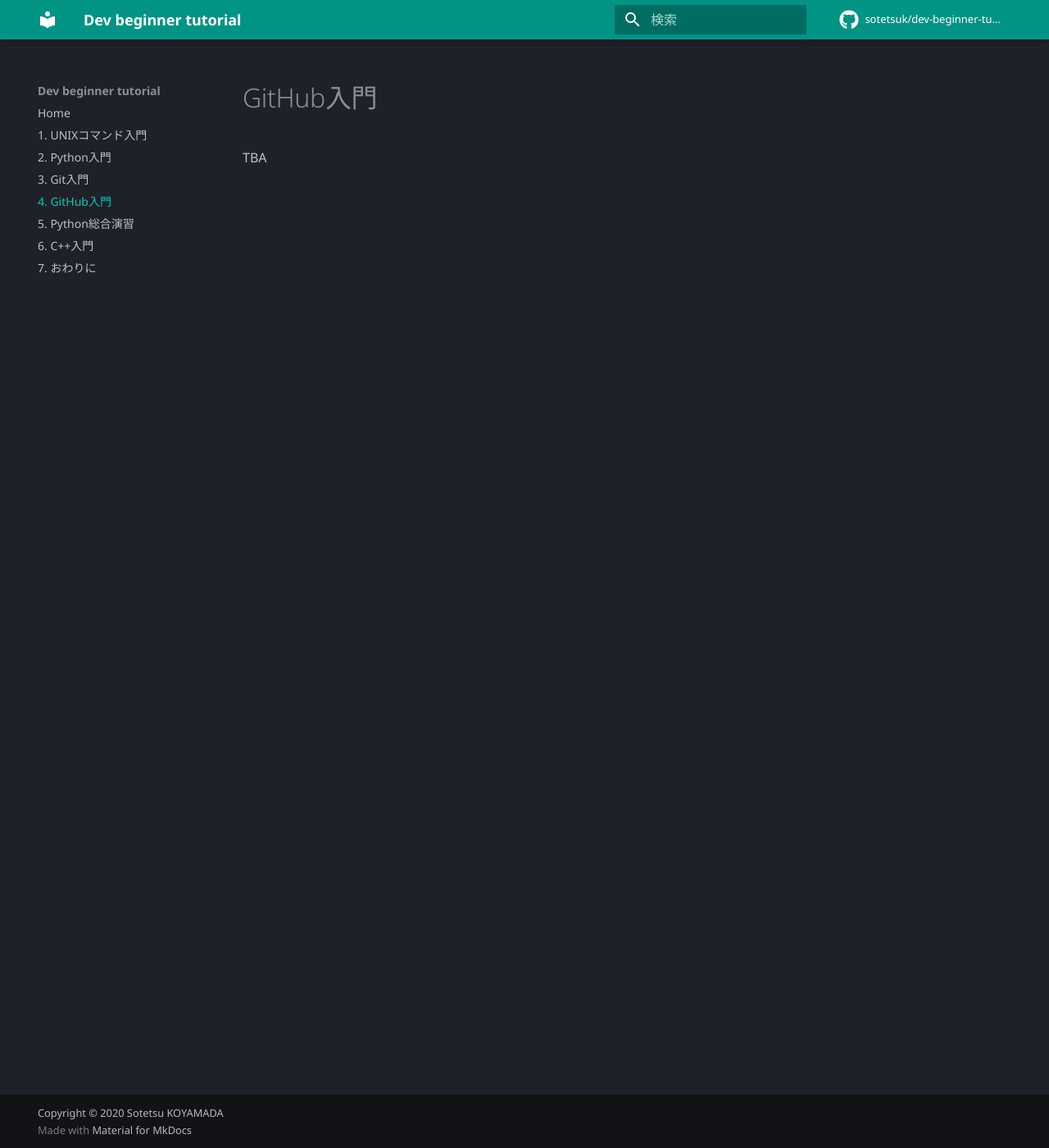
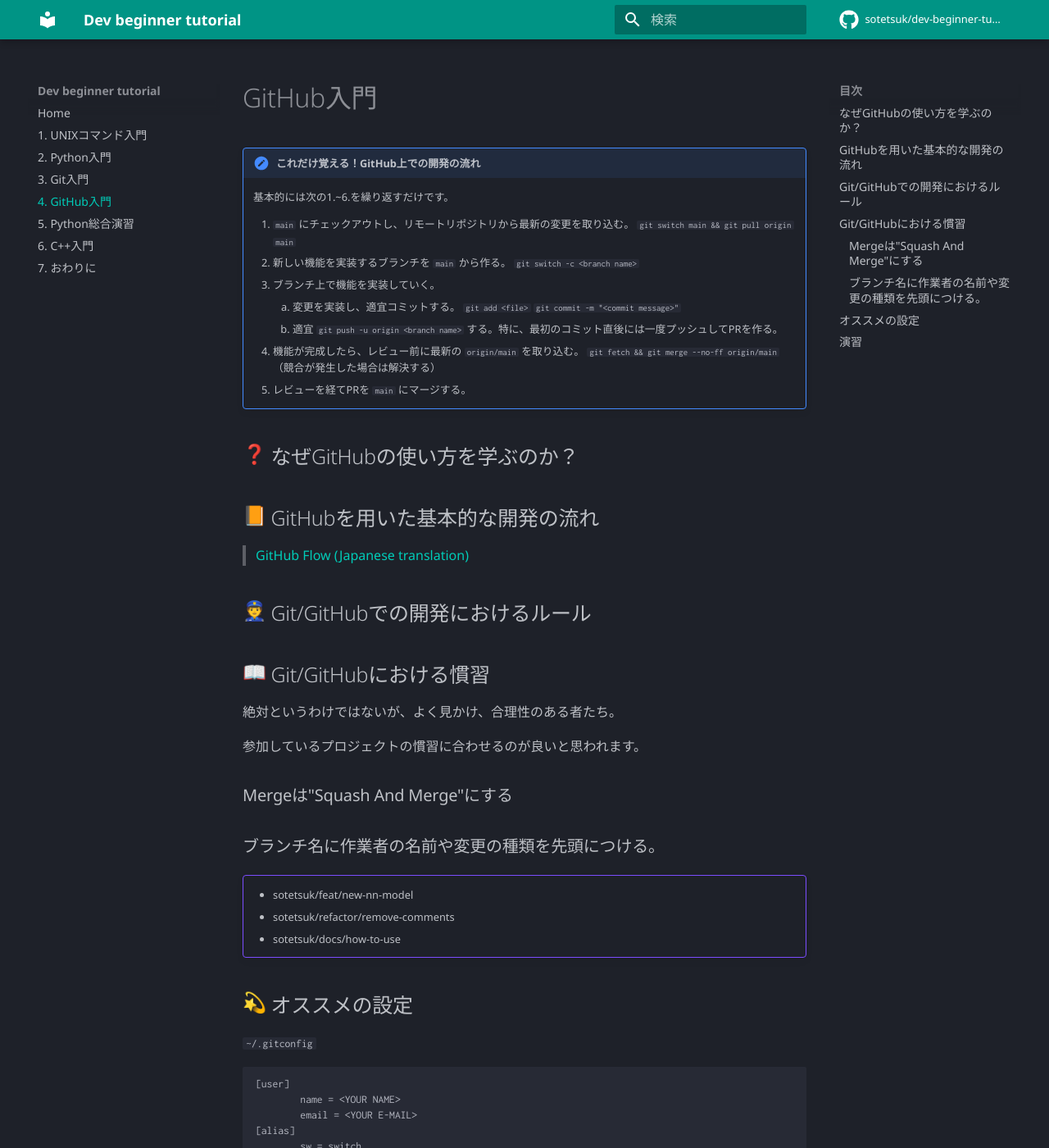
Before and after one commit to sotetsuk/dev-beginner-tutorial, an MkDocs documentation site: the page built from docs/github.md, in a window 1280 px wide and 1400 px high. Shown: the whole window at 82% size. Built offline with MkDocs 1.6.1 and Material for MkDocs 9.7.7, drawn with Linux system fonts in a browser that asks for light colours; emoji names are drawn with the system emoji font; comment, search, counter and statistics services are not loaded; some of the changed text lies outside the part shown.

Commit message:
update gh

````diff
--- a/docs/github.md
+++ b/docs/github.md
@@ -1,3 +1,65 @@
 # GitHub入門
 
-TBA
+!!! important "これだけ覚える！GitHub上での開発の流れ"
+
+    基本的には次の1.~6.を繰り返すだけです。
+
+    1. `main` にチェックアウトし、リモートリポジトリから最新の変更を取り込む。 `git switch main && git pull origin main`
+    2. 新しい機能を実装するブランチを `main` から作る。 `git switch -c <branch name>`
+    3. ブランチ上で機能を実装していく。
+        3. 変更を実装し、適宜コミットする。 `git add <file>` `git commit -m "<commit message>"`
+        4. 適宜 `git push -u origin <branch name>` する。特に、最初のコミット直後には一度プッシュしてPRを作る。
+    5. 機能が完成したら、レビュー前に最新の `origin/main` を取り込む。 `git fetch && git merge --no-ff origin/main` （競合が発生した場合は解決する）
+    6. レビューを経てPRを `main` にマージする。
+
+
+## :question: なぜGitHubの使い方を学ぶのか？
+
+## :orange_book: GitHubを用いた基本的な開発の流れ
+
+
+> [GitHub Flow (Japanese translation)](https://gist.github.com/Gab-km/3705015)
+
+## :police_officer: Git/GitHubでの開発におけるルール
+
+## :book: Git/GitHubにおける慣習
+
+絶対というわけではないが、よく見かけ、合理性のある者たち。
+
+参加しているプロジェクトの慣習に合わせるのが良いと思われます。
+
+### Mergeは"Squash And Merge"にする
+
+### ブランチ名に作業者の名前や変更の種類を先頭につける。
+
+!!! example ""
+
+    - sotetsuk/feat/new-nn-model
+    - sotetsuk/refactor/remove-comments
+    - sotetsuk/docs/how-to-use
+
+## :dizzy: オススメの設定
+
+`~/.gitconfig`
+
+```yaml
+[user]
+        name = <YOUR NAME>
+        email = <YOUR E-MAIL>
+[alias]
+        sw = switch
+        br = branch
+[push]
+        default = current
+[merge]
+    ff = false
+[pull]
+    ff = only
+```
+
+> - [gitのpush.defaultに関するノウハウ | Qiita](https://qiita.com/awakia/items/6aaea1ffecba725be601)
+
+## :pencil: 演習
+
+このドキュメント自体もGitHub上で書かれています。
+PRを作成して送ってみましょう。
````
